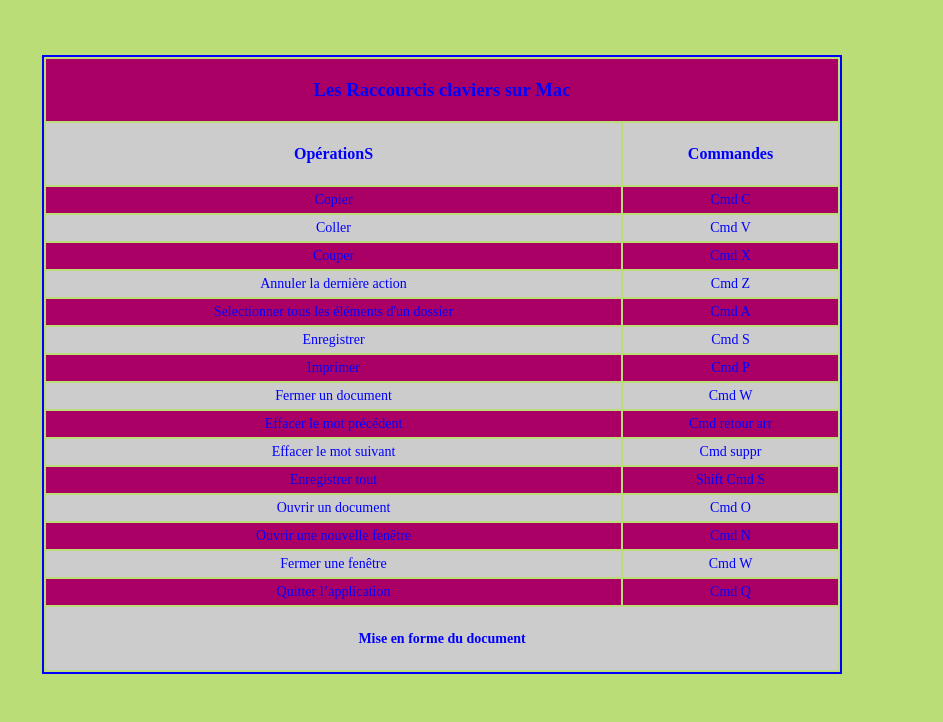
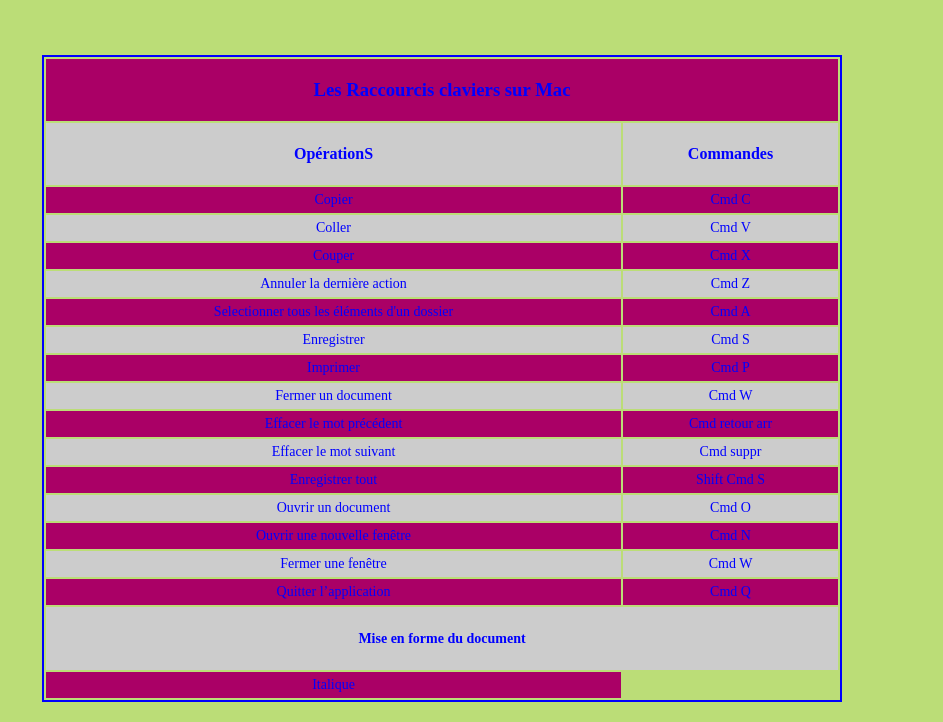
Before and after one commit to jacquesmatand/RaccourcisMac, a plain HTML site: page index.html in a window 1280 px wide. Shown: the part 137-859 px from the top of the page, without its empty margins (73-1016 px from the left). Before the commit the page ends 831 px from the top, so only its background shows below. Drawn offline with Linux system fonts and the light colour scheme.

Commit message:
Ajout deuxième code mise en forme.

```diff
--- a/index.html
+++ b/index.html
@@ -144,11 +144,14 @@
 					 </tr>
 
 
-<tr>
+					<tr>
 					 <td colspan="2"> <h4> Mise en forme du document </h4> </td>
 
 
 					 </tr>
+      					<tr>
+					 <td> Italique
+ 					</td> </tr>
 
 			<tbody>
 
```
